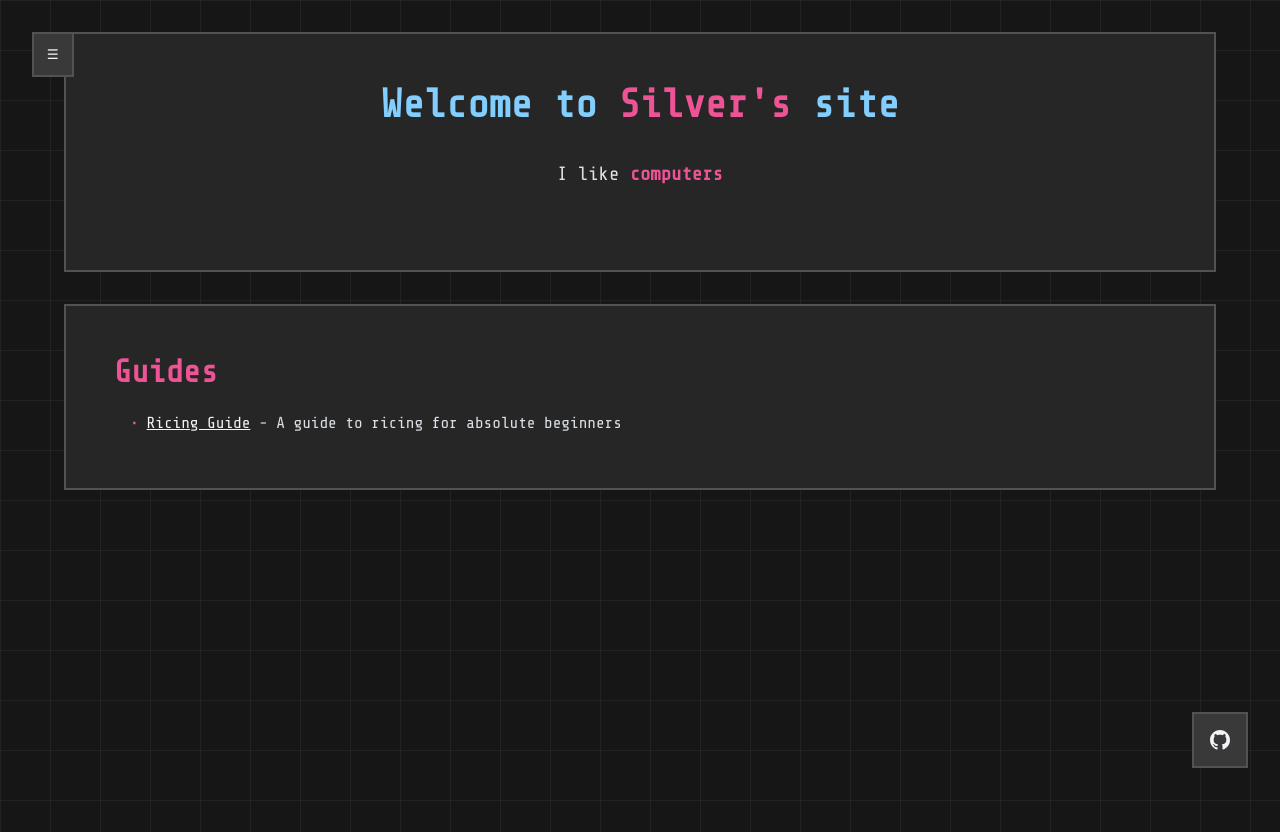
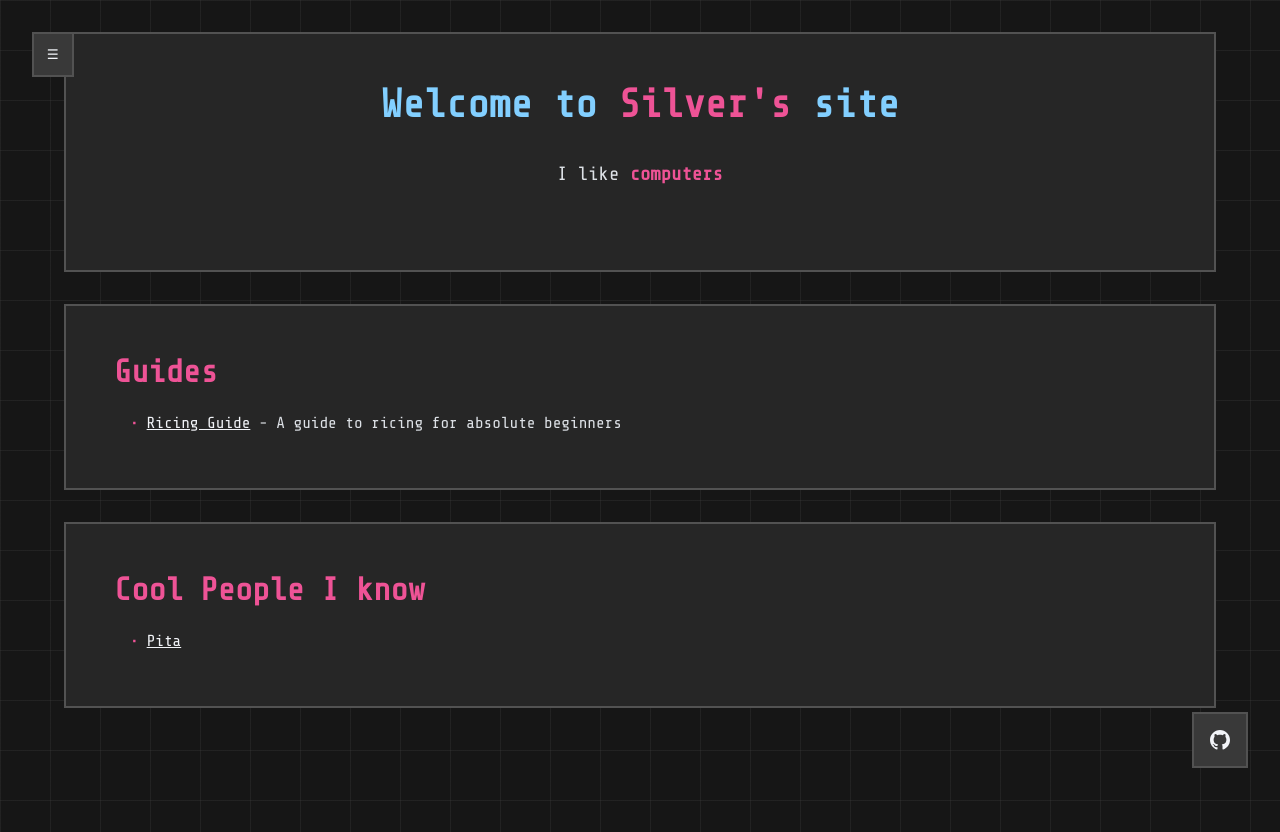
Before and after one commit to TripleRestriction/TripleRestriction.github.io, a plain HTML site: page index.html in a window 1280 px wide. Drawn offline with nearby package versions, Linux system fonts and the light colour scheme.

Commit message:
add cool ppl

```diff
--- a/index.html
+++ b/index.html
@@ -62,6 +62,17 @@
             position: relative;
             z-index: 1;
         }
+        .cool-people-container {
+            text-align: left;
+            width: 90%;
+            max-width: 1200px;
+            margin: 2rem auto 0;
+            padding: 3rem;
+            background: var(--oxo-base01);
+            border: 2px solid var(--oxo-base03);
+            position: relative;
+            z-index: 1;
+        }
         h1 {
             font-size: 2.5rem;
             font-weight: 700;
@@ -109,6 +120,28 @@
             content: "•";
             color: var(--accent-pink);
             margin-right: 0.5rem;
+        }
+        .people-list {
+            list-style: none;
+            padding-left: 1rem;
+        }
+        .people-list li {
+            margin-bottom: 0.5rem;
+            font-size: 1rem;
+            color: var(--oxo-base04);
+        }
+        .people-list li::before {
+            content: "•";
+            color: var(--accent-pink);
+            margin-right: 0.5rem;
+        }
+        .people-link {
+            color: var(--oxo-base05);
+            text-decoration: underline;
+            transition: color 0.3s ease;
+        }
+        .people-link:hover {
+            color: var(--accent-pink);
         }
         .github-link {
             position: fixed;
@@ -225,7 +258,7 @@
                 font-size: 1.1rem;
             }
 
-            .container, .guides-container {
+            .container, .guides-container, .cool-people-container {
                 margin: 1rem;
                 padding: 1.5rem;
                 width: calc(100% - 2rem);
@@ -251,7 +284,7 @@
                 font-size: 1rem;
             }
 
-            .guide-link {
+            .guide-link, .people-link {
                 display: block;
                 margin: 0.5rem 0;
             }
@@ -287,6 +320,13 @@
         </ul>
     </div>
 
+    <div class="cool-people-container">
+        <h2><span class="accent">Cool People I know</span></h2>
+        <ul class="people-list">
+            <li><a href="https://www.pita.im/" class="people-link" target="_blank">Pita</a></li>
+        </ul>
+    </div>
+
     <a href="https://github.com/TripleRestriction/" class="github-link" target="_blank">
         <svg class="github-icon" viewBox="0 0 24 24">
             <path d="M12 0c-6.626 0-12 5.373-12 12 0 5.302 3.438 9.8 8.207 11.387.599.111.793-.261.793-.577v-2.234c-3.338.726-4.033-1.416-4.033-1.416-.546-1.387-1.333-1.756-1.333-1.756-1.089-.745.083-.729.083-.729 1.205.084 1.839 1.237 1.839 1.237 1.07 1.834 2.807 1.304 3.492.997.107-.775.418-1.305.762-1.604-2.665-.305-5.467-1.334-5.467-5.931 0-1.311.469-2.381 1.236-3.221-.124-.303-.535-1.524.117-3.176 0 0 1.008-.322 3.301 1.23.957-.266 1.983-.399 3.003-.404 1.02.005 2.047.138 3.006.404 2.291-1.552 3.297-1.23 3.297-1.23.653 1.653.242 2.874.118 3.176.77.84 1.235 1.911 1.235 3.221 0 4.609-2.807 5.624-5.479 5.921.43.372.823 1.102.823 2.222v3.293c0 .319.192.694.801.576 4.765-1.589 8.199-6.086 8.199-11.386 0-6.627-5.373-12-12-12z"/>
```
